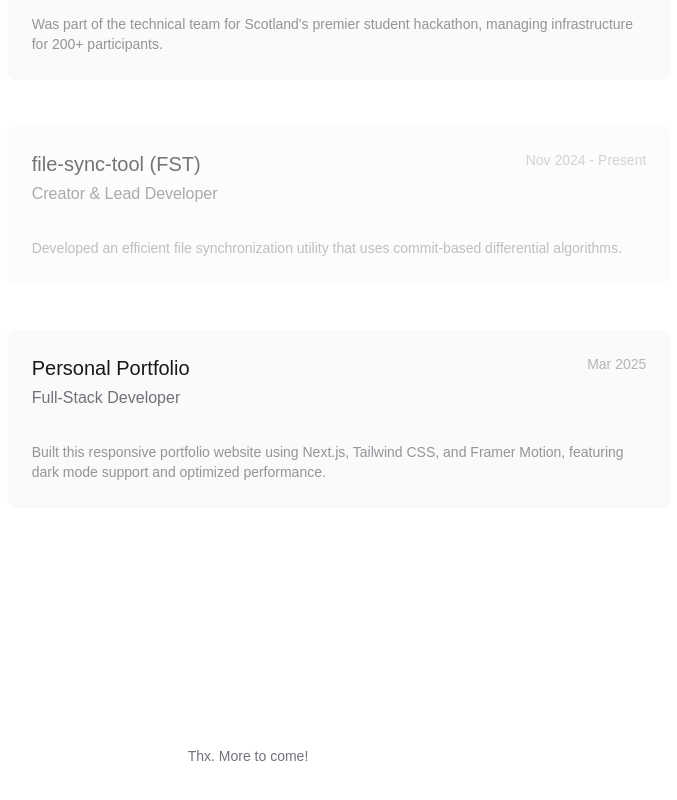
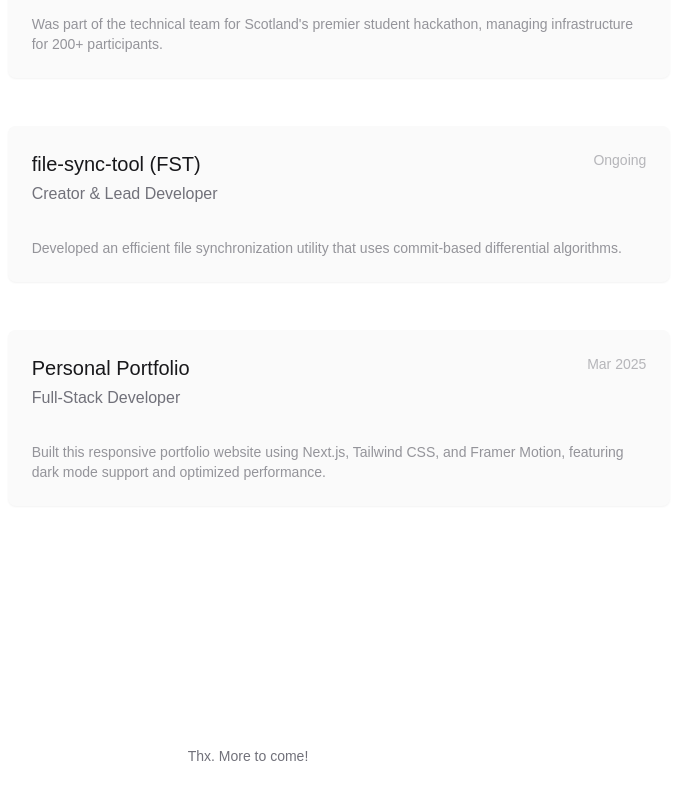
Before and after one commit to HJyup/hjyup-personal-page, a Next.js app: page / in a window 1280 px wide. Shown: the part 1874-2674 px from the top of the page, without its empty margins (392-1069 px from the left). Built offline with nearby package versions, Linux system fonts and the light colour scheme; a web font is replaced by a local one.

Commit message:
fix: fix onTap and scroll down fix padding

```diff
--- a/src/app/page.tsx
+++ b/src/app/page.tsx
@@ -111,8 +111,7 @@ export default function Page() {
                 <Card.Card
                   title="file-sync-tool (FST)"
                   subtitle="Creator & Lead Developer"
-                  date="Nov 2024 - Present"
-                  disabled
+                  date="Ongoing"
                   description="Developed an efficient file synchronization utility that uses commit-based differential algorithms."
                 />
                 <Card.Card
--- a/src/components/module/card.tsx
+++ b/src/components/module/card.tsx
@@ -37,7 +37,7 @@ const Card = ({
   link,
   description,
   className,
-  disabled = false,
+  onTap,
 }: {
   title: string;
   subtitle: string;
@@ -45,20 +45,34 @@ const Card = ({
   link?: string;
   description: string;
   className?: string;
-  disabled?: boolean;
+  onTap?: () => void;
 }) => (
   <motion.div
     className={cn(
       'flex flex-col gap-3 md:gap-4 bg-neutral-50 dark:bg-neutral-950 rounded-lg p-4 md:p-6 shadow-sm mb-10 md:mb-12',
-      link && !disabled ? 'cursor-pointer' : '',
-      disabled ? 'opacity-60 cursor-not-allowed' : '',
+      (link || onTap) &&
+        'cursor-pointer hover:bg-neutral-100 dark:hover:bg-neutral-900',
       className,
     )}
-    whileHover={{ scale: disabled ? 1 : 1.02, transition: { duration: 0.3 } }}
-    whileTap={{ scale: disabled ? 1 : 0.98 }}
-    onClick={() =>
-      link && !disabled && window.open(link, '_blank', 'noopener,noreferrer')
-    }
+    whileHover={{
+      scale: link || onTap ? 1.02 : 1,
+      transition: { duration: 0.3, ease: 'easeOut' },
+    }}
+    whileTap={{
+      scale: link || onTap ? 0.98 : 1,
+      transition: { duration: 0.1 },
+    }}
+    initial={{ opacity: 0, y: 10 }}
+    animate={{ opacity: 1, y: 0 }}
+    transition={{ duration: 0.4 }}
+    onClick={() => {
+      if (link) {
+        window.open(link, '_blank', 'noopener,noreferrer');
+      }
+      if (onTap) {
+        onTap();
+      }
+    }}
   >
     <div className="flex flex-col md:flex-row md:justify-between md:items-start gap-1 md:gap-0">
       <div className="flex flex-col">
@@ -66,7 +80,7 @@ const Card = ({
           <h2 className="text-base md:text-lg lg:text-xl font-medium text-primary mr-2 line-clamp-1">
             {title}
           </h2>
-          {link && !disabled && (
+          {link && (
             <a
               href={link}
               target="_blank"
--- a/src/components/module/scroll-down.tsx
+++ b/src/components/module/scroll-down.tsx
@@ -2,7 +2,7 @@ import { motion } from 'framer-motion';
 
 const ScrollDown = () => (
   <motion.div
-    className="absolute bottom-10 text-center w-full"
+    className="absolute bottom-20 text-center w-full"
     initial={{ opacity: 0, y: 10 }}
     animate={{ opacity: 1, y: 0 }}
     transition={{ delay: 1, duration: 0.6 }}
```
